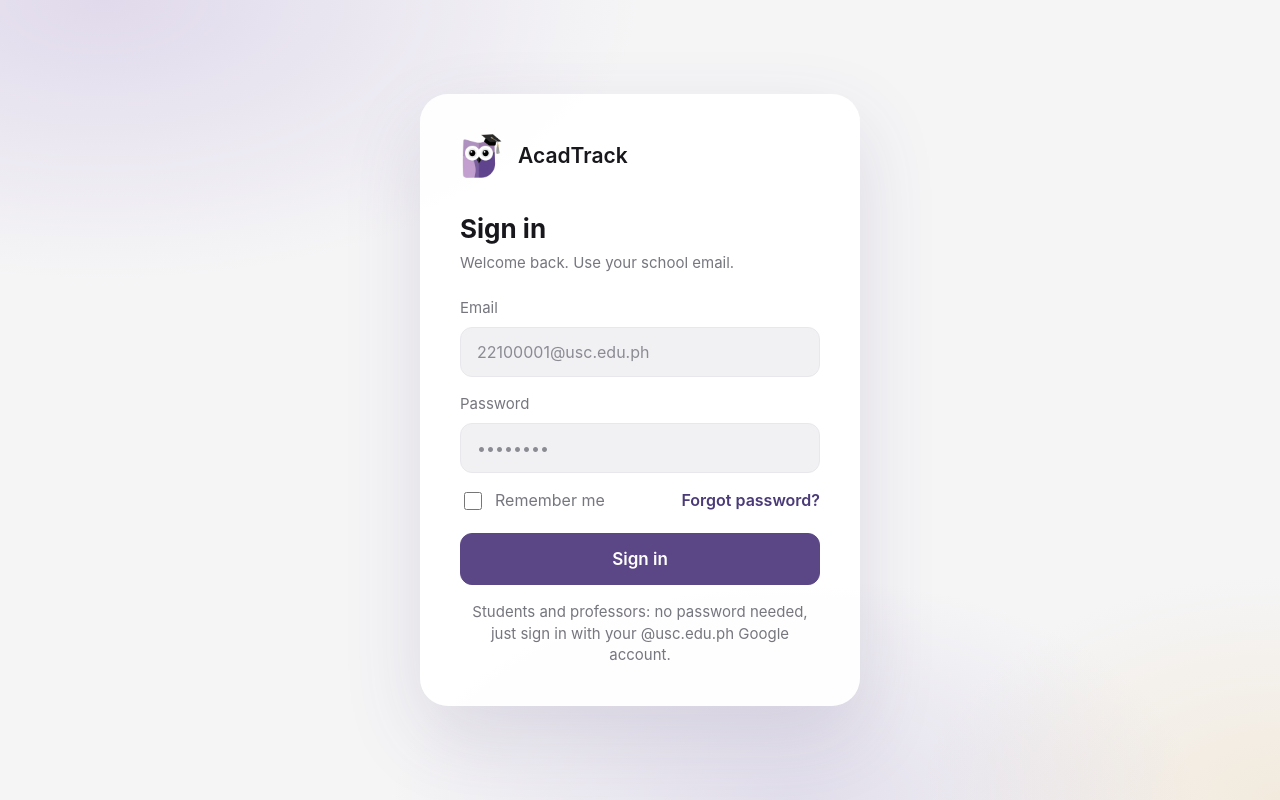
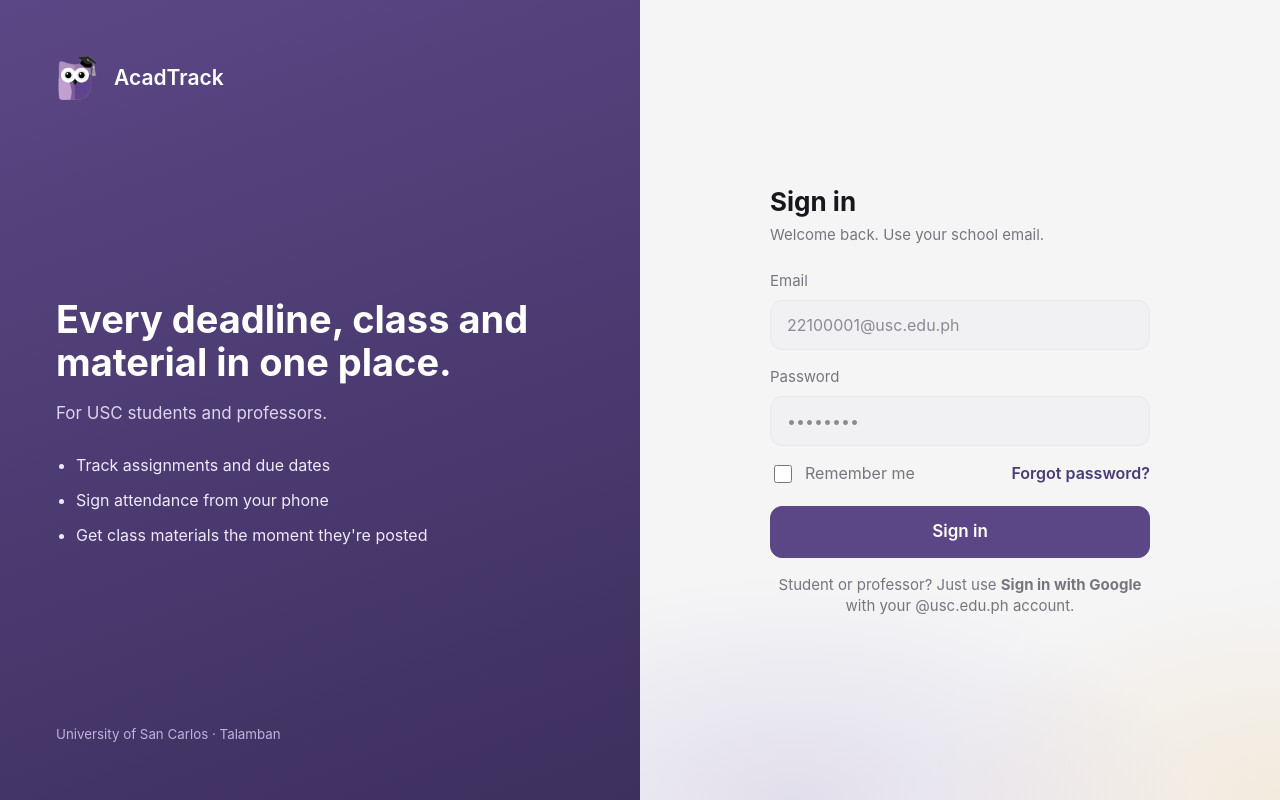
Before and after one commit to vinleopacs/AcadTrack-WebApp-G6, a website: page public/index.html in a window 1280 px wide. Drawn offline with Linux system fonts and the light colour scheme; no server answers.

Commit message:
Split-screen sign-in page on desktop with USC card on mobile

```diff
--- a/public/app.js
+++ b/public/app.js
@@ -337,12 +337,27 @@ const authBody = () => state.resetToken ? `
     </div>
     <button class="btn primary block" data-action="login">Sign in</button>
     ${googleBlock()}
-    <p class="auth-switch">Students and professors: no password needed, just sign in with your @${esc(config.domain)} Google account.</p>`;
+    <p class="auth-switch wide-only">Student or professor? Just use <b>Sign in with Google</b> with your @${esc(config.domain)} account.</p>
+    <div class="login-hint narrow-only">No password? Sign in with your <b>@${esc(config.domain)}</b> Google account.</div>`;
 
 const loginView = () => `
   <div class="login">
+    <div class="login-hero">
+      <div class="login-brand">${logo()}</div>
+      <div>
+        <h2>Every deadline, class and material in one place.</h2>
+        <p>For USC students and professors.</p>
+        <ul>
+          <li>Track assignments and due dates</li>
+          <li>Sign attendance from your phone</li>
+          <li>Get class materials the moment they're posted</li>
+        </ul>
+      </div>
+      <small>University of San Carlos · Talamban</small>
+    </div>
     <div class="login-card">
       <div class="login-brand">${logo()}</div>
+      <span class="login-pill">University of San Carlos</span>
       ${authBody()}
     </div>
   </div>`;
--- a/public/styles.css
+++ b/public/styles.css
@@ -2431,3 +2431,90 @@ a.btn {
   background: var(--field);
   color: var(--accent-text);
 }
+
+.login-hero,
+.wide-only {
+  display: none;
+}
+
+.login-pill {
+  display: inline-block;
+  margin-bottom: 14px;
+  padding: 4px 10px;
+  border-radius: 99px;
+  background: var(--accent-soft);
+  color: var(--accent-text);
+  font-size: 13px;
+  font-weight: 600;
+}
+
+.login-hint {
+  margin-top: 20px;
+  padding: 12px 14px;
+  border-radius: 12px;
+  background: var(--accent-soft);
+  color: var(--accent-text);
+  font-size: 14px;
+  text-align: center;
+}
+
+@media (min-width: 900px) {
+  .login {
+    grid-template-columns: 1fr 1fr;
+    padding: 0;
+  }
+
+  .login-hero {
+    align-self: stretch;
+    justify-self: stretch;
+    display: flex;
+    flex-direction: column;
+    justify-content: space-between;
+    padding: 56px;
+    background: linear-gradient(160deg, var(--accent), #3d2f5e);
+    color: #fff;
+  }
+
+  .login-hero h2 {
+    margin: 0 0 16px;
+    font-size: 38px;
+    line-height: 1.15;
+  }
+
+  .login-hero p {
+    margin: 0;
+    color: #ddd4ef;
+    font-size: 17px;
+  }
+
+  .login-hero ul {
+    margin: 28px 0 0;
+    padding-left: 20px;
+  }
+
+  .login-hero li {
+    margin: 12px 0;
+    color: #efe9fb;
+  }
+
+  .login-hero small {
+    color: #bfb2dc;
+  }
+
+  .login .login-card {
+    width: min(380px, 100%);
+    padding: 0;
+    background: none;
+    box-shadow: none;
+  }
+
+  .login-card .login-brand,
+  .login-pill,
+  .narrow-only {
+    display: none;
+  }
+
+  .wide-only {
+    display: block;
+  }
+}
```
